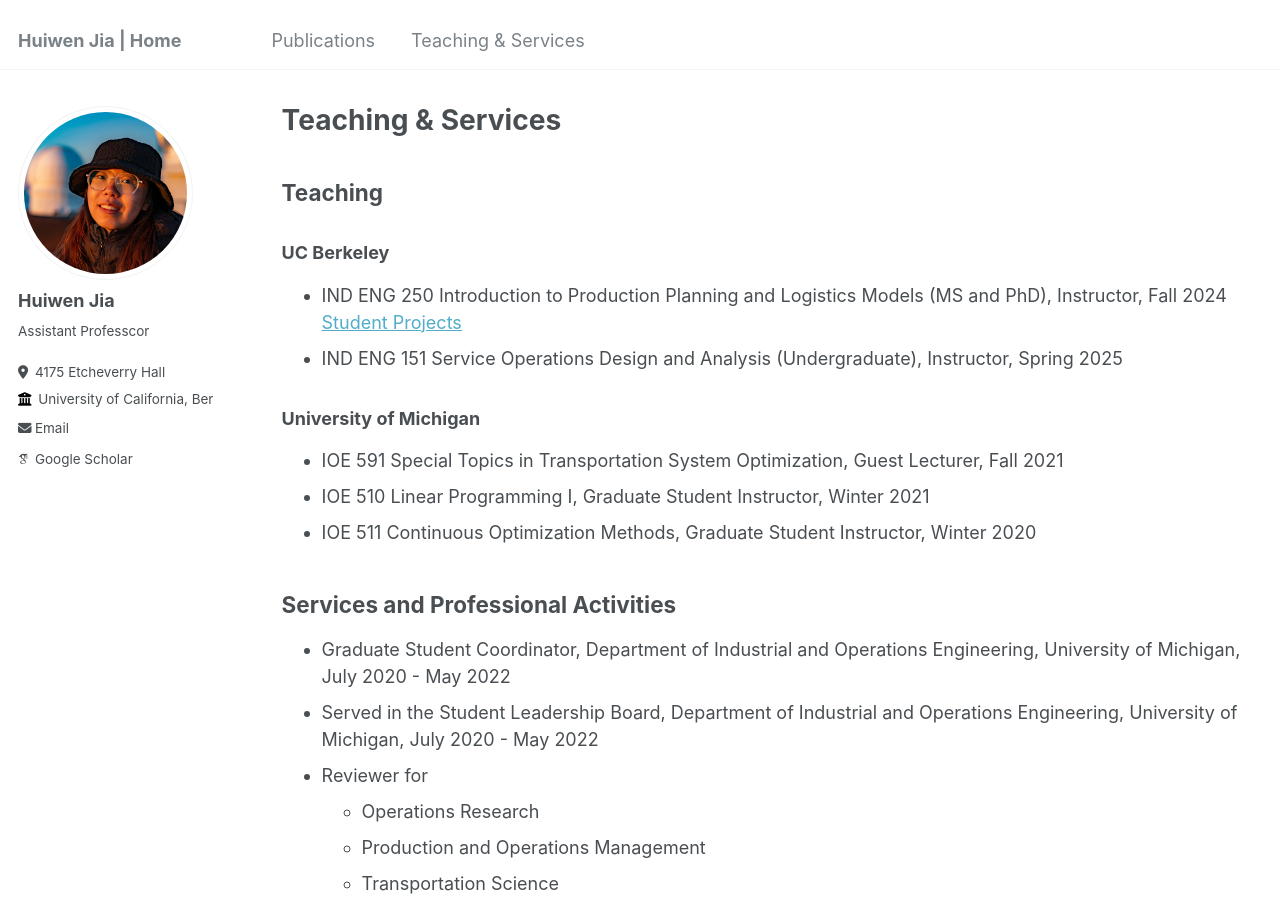
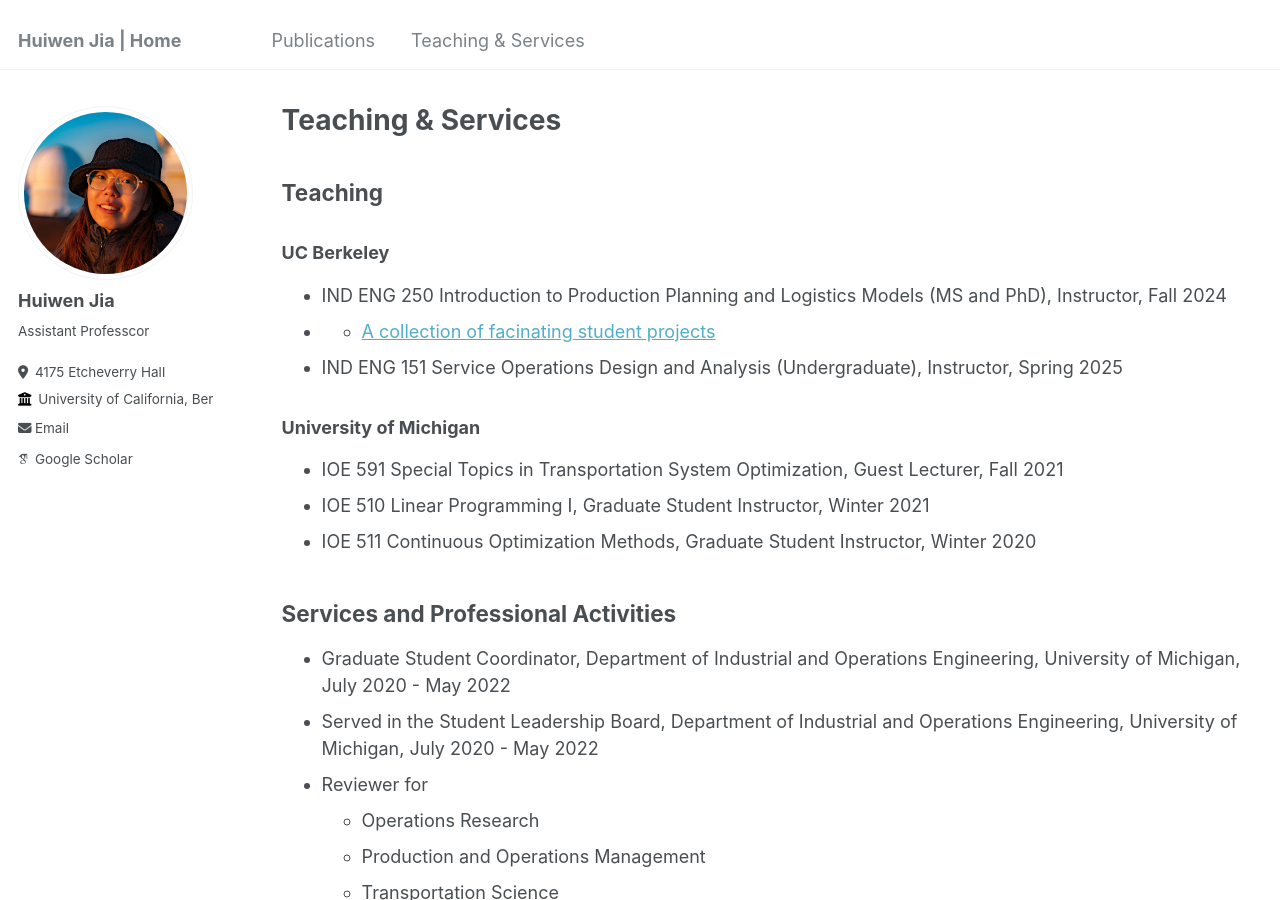
Before and after one commit to huiwen-j/huiwen-j.github.io, a Jekyll site: the page built from _pages/teaching_services.md, in a window 1280 px wide and 900 px high. Built offline with Jekyll 4.4.1, drawn with Linux system fonts in a browser that asks for light colours; some web fonts are replaced.

Commit message:
Update teaching_services.md

```diff
--- a/_pages/teaching_services.md
+++ b/_pages/teaching_services.md
@@ -10,7 +10,8 @@ author_profile: true
 
 ### UC Berkeley
 
-- IND ENG 250 Introduction to Production Planning and Logistics Models (MS and PhD), Instructor, Fall 2024 [Student Projects](https://sites.google.com/berkeley.edu/ieor-250-projects/home)
+- IND ENG 250 Introduction to Production Planning and Logistics Models (MS and PhD), Instructor, Fall 2024
+- * [A collection of facinating student projects](https://sites.google.com/berkeley.edu/ieor-250-projects/home)
 - IND ENG 151 Service Operations Design and Analysis (Undergraduate), Instructor, Spring 2025
 
 ### University of Michigan
```
